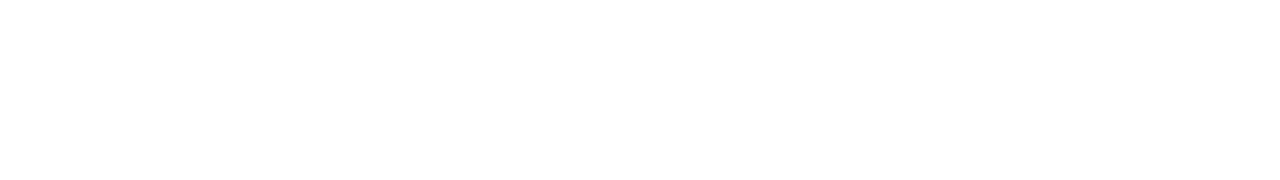
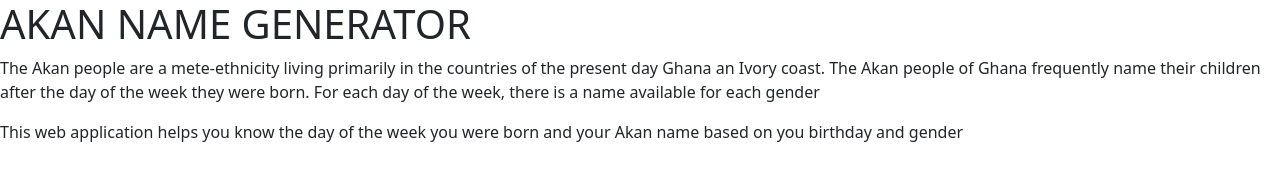
Before and after one commit to chegeian/Akan-names-based-on-DOB, a plain HTML site: page index.html in a window 1280 px wide. Drawn offline with nearby package versions, Linux system fonts and the light colour scheme.

Commit message:
addded a header an two paragraphs

```diff
--- a/index.html
+++ b/index.html
@@ -8,10 +8,13 @@
  <!---CDN link to bootstrap css--->
   <link href="https://cdn.jsdelivr.net/npm/bootstrap@5.1.3/dist/css/bootstrap.min.css" rel="stylesheet" integrity="sha384-1BmE4kWBq78iYhFldvKuhfTAU6auU8tT94WrHftjDbrCEXSU1oBoqyl2QvZ6jIW3" crossorigin="anonymous">
   <link href="styles.css" rel="stylesheet" type="text/css">
+</head>
 
+<body>
+  <h1>AKAN NAME GENERATOR</h1>
+  <p> The Akan people are a mete-ethnicity living primarily in the countries of the present day Ghana an Ivory coast.
+      The Akan people of Ghana frequently name their children after the day of the week they were born. For each day of the week, there is a name available for each gender
+  <p> This web application helps you know the day of the week you were born and your Akan name based on you birthday and gender </p>
 
-</head>
-<body>
-
-</body>
+    </body>
 </html>
```
